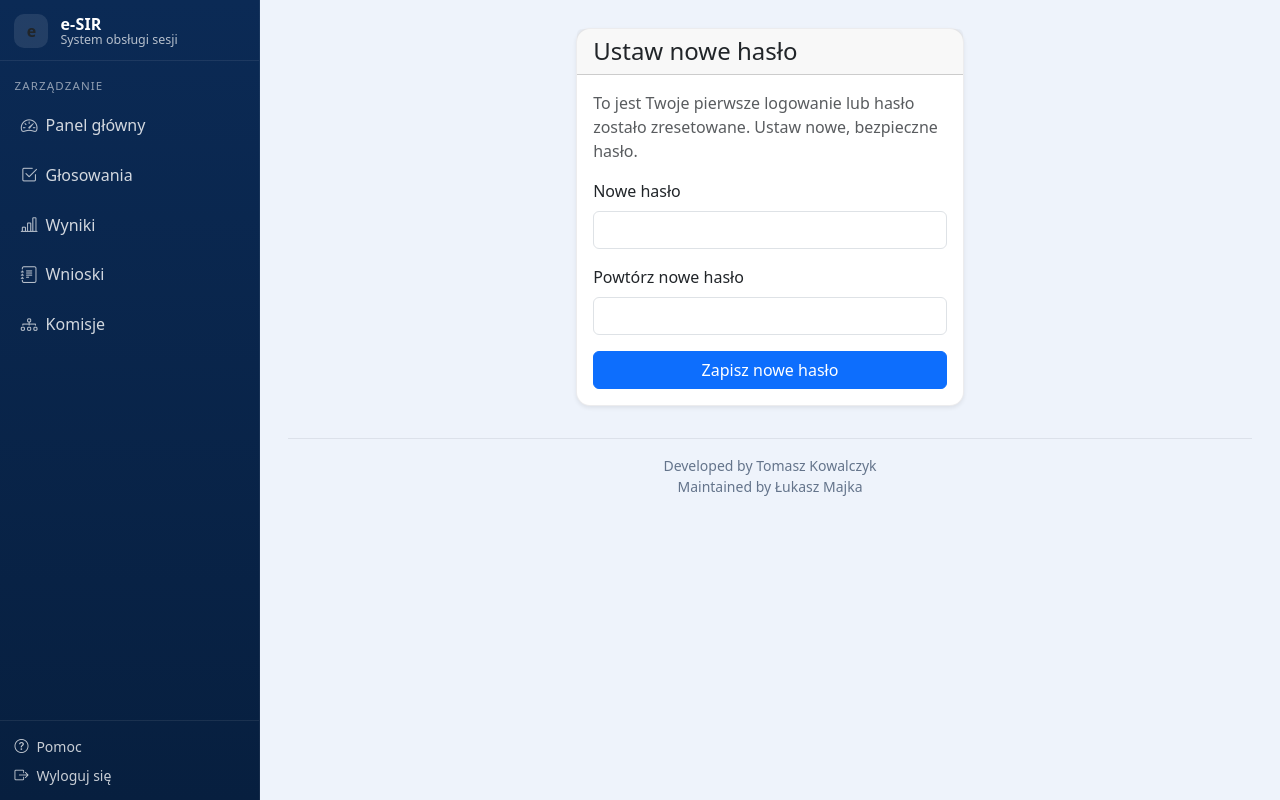
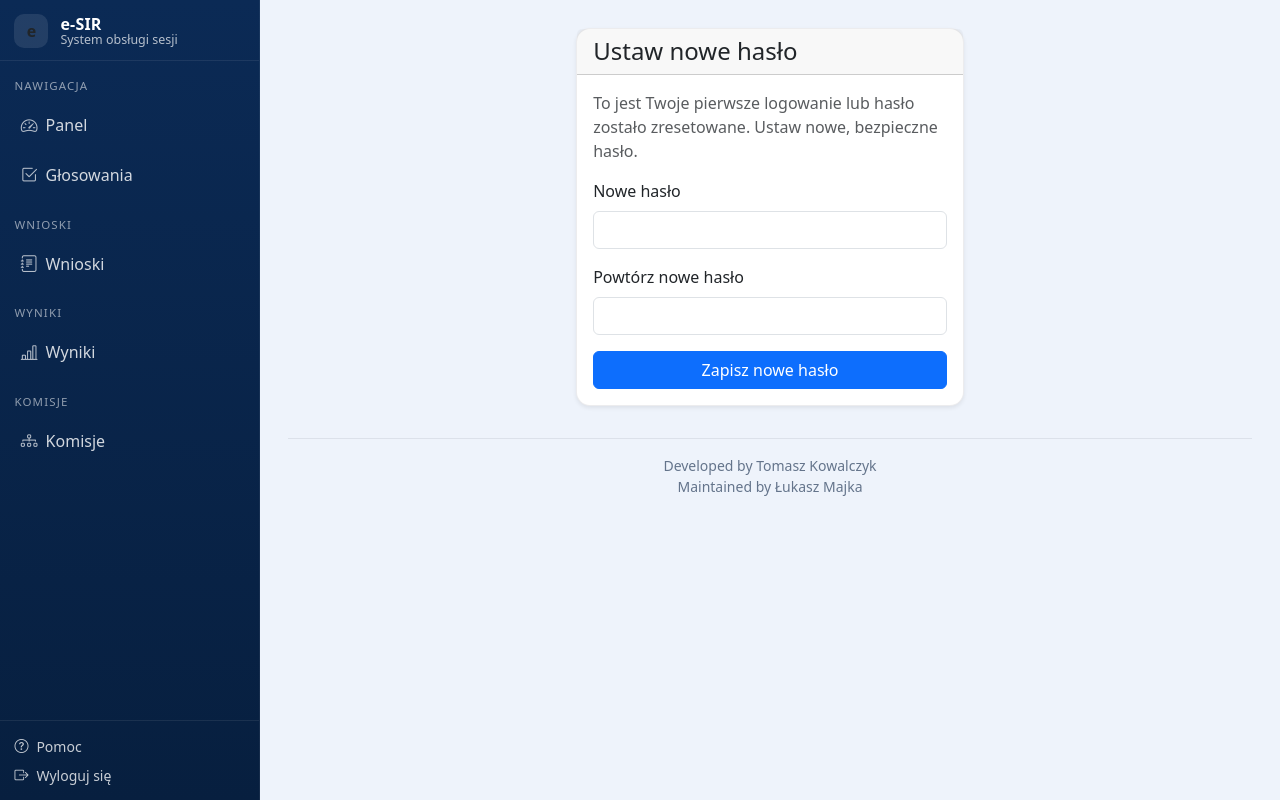
Before and after one commit to TomaszKowalczyk09/esir, a Django app: page /login/zmiana-hasla-pierwsze-logowanie/ in a window 1280 px wide. Run offline with Django 5.2, Linux system fonts and the light colour scheme; the visitor is signed in with stand-in values (Sample User, id 1).

Commit message:
Refactor sidebar navigation for 'prezydium' and 'administrator' roles to improve accessibility and organization

```diff
--- a/core/templates/core/base.html
+++ b/core/templates/core/base.html
@@ -273,105 +273,93 @@
             </div>
           </div>
 
-            <div class="esir-section-title">Zarządzanie</div>
+          {% if user.rola == 'prezydium' %}
+            <div class="esir-section-title">Nawigacja</div>
+            <div class="list-group list-group-flush">
+              <a href="{% url 'panel' %}" class="list-group-item list-group-item-action"><i class="bi bi-speedometer2"></i> Panel</a>
+              <a href="{% url 'prezydium_dashboard' %}" class="list-group-item list-group-item-action"><i class="bi bi-grid-1x2"></i> Dashboard</a>
+            </div>
 
+            <div class="esir-section-title">Sesja</div>
             <div class="list-group list-group-flush">
-
-                {% if user.rola == 'prezydium' %}
-                    <!-- Menu prezydium -->
-                    <a href="{% url 'panel' %}" class="list-group-item list-group-item-action">
-                        <i class="bi bi-speedometer2"></i> Panel główny
-                    </a>
-                    <a href="{% url 'prezydium' %}" class="list-group-item list-group-item-action">
-                        <i class="bi bi-bar-chart-steps"></i> Głosowania
-                    </a>
-                    <a href="{% url 'prezydium_agenda' %}" class="list-group-item list-group-item-action">
-                        <i class="bi bi-list-ul"></i> Porządek obrad
-                    </a>
-
+              <a href="{% url 'prezydium_sesje' %}" class="list-group-item list-group-item-action"><i class="bi bi-calendar-range"></i> Sesje</a>
+              <a href="{% url 'prezydium_agenda' %}" class="list-group-item list-group-item-action"><i class="bi bi-list-ul"></i> Agenda</a>
+              <a href="{% url 'prezydium' %}" class="list-group-item list-group-item-action"><i class="bi bi-bar-chart-steps"></i> Głosowania</a>
               {% url 'nadchodzace_sesje_prezidium' as url_nadchodzace %}
               {% if url_nadchodzace %}
-                    <a href="{{ url_nadchodzace }}" class="list-group-item list-group-item-action">
-                        <i class="bi bi-calendar-event"></i> Nadchodzące sesje
-                    </a>
+                <a href="{{ url_nadchodzace }}" class="list-group-item list-group-item-action"><i class="bi bi-calendar-event"></i> Nadchodzące</a>
               {% endif %}
-                    {% url 'prezydium_uczestnicy' as url_uczestnicy %}
-                    {% if url_uczestnicy %}
-                    <a href="{{ url_uczestnicy }}" class="list-group-item list-group-item-action">
-                        <i class="bi bi-people"></i> Uczestnicy
-                    </a>
-                    {% endif %}
-                    <a href="{% url 'prezydium_uczestnicy' %}" class="list-group-item list-group-item-action">
-                        <i class="bi bi-people"></i> Radni
-                    </a>
-                    <a href="{% url 'wnioski_prezidium' %}" class="list-group-item list-group-item-action">
-                        <i class="bi bi-journal-text"></i> Wnioski
-                    </a>
-                    <a href="{% url 'obecnosci_prezidium' %}" class="list-group-item list-group-item-action">
-                        <i class="bi bi-person-check"></i> Obecność / quorum
-                    </a>
-                    <a href="{% url 'komisja_skrzynka_rady' %}" class="list-group-item list-group-item-action">
-                        <i class="bi bi-inbox"></i> Komisje – skrzynka
-                    </a>
-                    <a href="{% url 'komisje_moje' %}" class="list-group-item list-group-item-action">
-                        <i class="bi bi-diagram-3"></i> Komisje
-                    </a>
-                    <a href="{% url 'prezydium_sesje' %}" class="list-group-item list-group-item-action">
-                        <i class="bi bi-calendar-range"></i> Sesje
-                    </a>
+              <a href="{% url 'obecnosci_prezidium' %}" class="list-group-item list-group-item-action"><i class="bi bi-person-check"></i> Obecność / quorum</a>
+            </div>
+
+            <div class="esir-section-title">Radni</div>
+            <div class="list-group list-group-flush">
+              <a href="{% url 'prezydium_uczestnicy' %}" class="list-group-item list-group-item-action"><i class="bi bi-people"></i> Lista radnych</a>
+            </div>
+
+            <div class="esir-section-title">Wnioski</div>
+            <div class="list-group list-group-flush">
+              <a href="{% url 'wnioski_prezidium' %}" class="list-group-item list-group-item-action"><i class="bi bi-journal-text"></i> Wnioski</a>
+            </div>
+
+            <div class="esir-section-title">Komisje</div>
+            <div class="list-group list-group-flush">
+              <a href="{% url 'komisje_moje' %}" class="list-group-item list-group-item-action"><i class="bi bi-diagram-3"></i> Komisje</a>
+              <a href="{% url 'komisja_skrzynka_rady' %}" class="list-group-item list-group-item-action"><i class="bi bi-inbox"></i> Skrzynka rady</a>
+            </div>
 
           {% elif user.rola == 'administrator' %}
-                    <!-- Menu administrator (operator sesji) -->
-                    <a href="{% url 'radny' %}" class="list-group-item list-group-item-action">
-                        <i class="bi bi-speedometer2"></i> Panel główny
-                    </a>
-                    <a href="{% url 'admin_sesja_panel' %}" class="list-group-item list-group-item-action">
-                        <i class="bi bi-list-ul"></i> Sterowanie sesją
-                    </a>
-                    <a href="{% url 'prezydium_sesje' %}" class="list-group-item list-group-item-action">
-                        <i class="bi bi-calendar-range"></i> Sesje
-                    </a>
-                    <a href="{% url 'prezydium' %}" class="list-group-item list-group-item-action">
-                        <i class="bi bi-bar-chart-steps"></i> Głosowania
-                    </a>
-                    <a href="{% url 'wyniki' %}" class="list-group-item list-group-item-action">
-                        <i class="bi bi-bar-chart-line"></i> Wyniki
-                    </a>
-                    <a href="{% url 'wnioski_radny' %}" class="list-group-item list-group-item-action">
-                        <i class="bi bi-journal-text"></i> Wnioski
-                    </a>
-                    <a href="{% url 'komisje_moje' %}" class="list-group-item list-group-item-action">
-                        <i class="bi bi-diagram-3"></i> Moje komisje
-                    </a>
-                    <a href="{% url 'prezydium_uczestnicy' %}" class="list-group-item list-group-item-action">
-                        <i class="bi bi-people"></i> Radni
-                    </a>
+            <div class="esir-section-title">Nawigacja</div>
+            <div class="list-group list-group-flush">
+              <a href="{% url 'panel' %}" class="list-group-item list-group-item-action"><i class="bi bi-speedometer2"></i> Panel</a>
+              <a href="{% url 'radny' %}" class="list-group-item list-group-item-action"><i class="bi bi-check2-square"></i> Głosowania (radny)</a>
+            </div>
+
+            <div class="esir-section-title">Sesja</div>
+            <div class="list-group list-group-flush">
+              <a href="{% url 'admin_sesja_panel' %}" class="list-group-item list-group-item-action"><i class="bi bi-list-ul"></i> Sterowanie sesją</a>
+              <a href="{% url 'prezydium_agenda' %}" class="list-group-item list-group-item-action"><i class="bi bi-lightning-charge"></i> Agenda</a>
+              <a href="{% url 'prezydium_sesje' %}" class="list-group-item list-group-item-action"><i class="bi bi-calendar-range"></i> Sesje</a>
+              <a href="{% url 'prezydium' %}" class="list-group-item list-group-item-action"><i class="bi bi-bar-chart-steps"></i> Głosowania (operator)</a>
+            </div>
+
+            <div class="esir-section-title">Wnioski</div>
+            <div class="list-group list-group-flush">
+              <a href="{% url 'wnioski_radny' %}" class="list-group-item list-group-item-action"><i class="bi bi-journal-text"></i> Moje wnioski</a>
+            </div>
+
+            <div class="esir-section-title">Komisje</div>
+            <div class="list-group list-group-flush">
+              <a href="{% url 'komisje_moje' %}" class="list-group-item list-group-item-action"><i class="bi bi-diagram-3"></i> Moje komisje</a>
+            </div>
+
+            <div class="esir-section-title">Radni</div>
+            <div class="list-group list-group-flush">
+              <a href="{% url 'prezydium_uczestnicy' %}" class="list-group-item list-group-item-action"><i class="bi bi-people"></i> Lista radnych</a>
+            </div>
 
           {% else %}
-                    <!-- Menu radnego (tylko podgląd) -->
-                    <a href="{% url 'panel' %}" class="list-group-item list-group-item-action">
-                        <i class="bi bi-speedometer2"></i> Panel główny
-                    </a>
-                    <a href="{% url 'radny' %}" class="list-group-item list-group-item-action">
-                        <i class="bi bi-check2-square"></i> Głosowania
-                    </a>
-                    {% url 'porzadek_obrad' as url_porzadek_radny %}
-                    {% if url_porzadek_radny %}
-                    <a href="{{ url_porzadek_radny }}" class="list-group-item list-group-item-action">
-                        <i class="bi bi-list-ul"></i> Porządek obrad
-                    </a>
+            <div class="esir-section-title">Nawigacja</div>
+            <div class="list-group list-group-flush">
+              <a href="{% url 'panel' %}" class="list-group-item list-group-item-action"><i class="bi bi-speedometer2"></i> Panel</a>
+              <a href="{% url 'radny' %}" class="list-group-item list-group-item-action"><i class="bi bi-check2-square"></i> Głosowania</a>
+            </div>
+
+            <div class="esir-section-title">Wnioski</div>
+            <div class="list-group list-group-flush">
+              <a href="{% url 'wnioski_radny' %}" class="list-group-item list-group-item-action"><i class="bi bi-journal-text"></i> Wnioski</a>
+            </div>
+
+            <div class="esir-section-title">Wyniki</div>
+            <div class="list-group list-group-flush">
+              <a href="{% url 'wyniki' %}" class="list-group-item list-group-item-action"><i class="bi bi-bar-chart-line"></i> Wyniki</a>
+            </div>
+
+            <div class="esir-section-title">Komisje</div>
+            <div class="list-group list-group-flush">
+              <a href="{% url 'komisje_moje' %}" class="list-group-item list-group-item-action"><i class="bi bi-diagram-3"></i> Komisje</a>
+            </div>
           {% endif %}
-                    <a href="{% url 'wyniki' %}" class="list-group-item list-group-item-action">
-                        <i class="bi bi-bar-chart-line"></i> Wyniki
-                    </a>
-                    <a href="{% url 'wnioski_radny' %}" class="list-group-item list-group-item-action">
-                        <i class="bi bi-journal-text"></i> Wnioski
-                    </a>
-                    <a href="{% url 'komisje_moje' %}" class="list-group-item list-group-item-action">
-                        <i class="bi bi-diagram-3"></i> Komisje
-                    </a>
-                {% endif %}
-            </div>
 
           <div class="esir-sidebar-footer">
             <div class="d-flex flex-column gap-2">
@@ -381,6 +369,7 @@
           </div>
         </aside>
         {% endif %}
+        <!-- Sidebar -->
 
         <!-- Główna treść -->
         <main class="esir-content">
```
Lines whose indentation alone changed are shown as unchanged.
